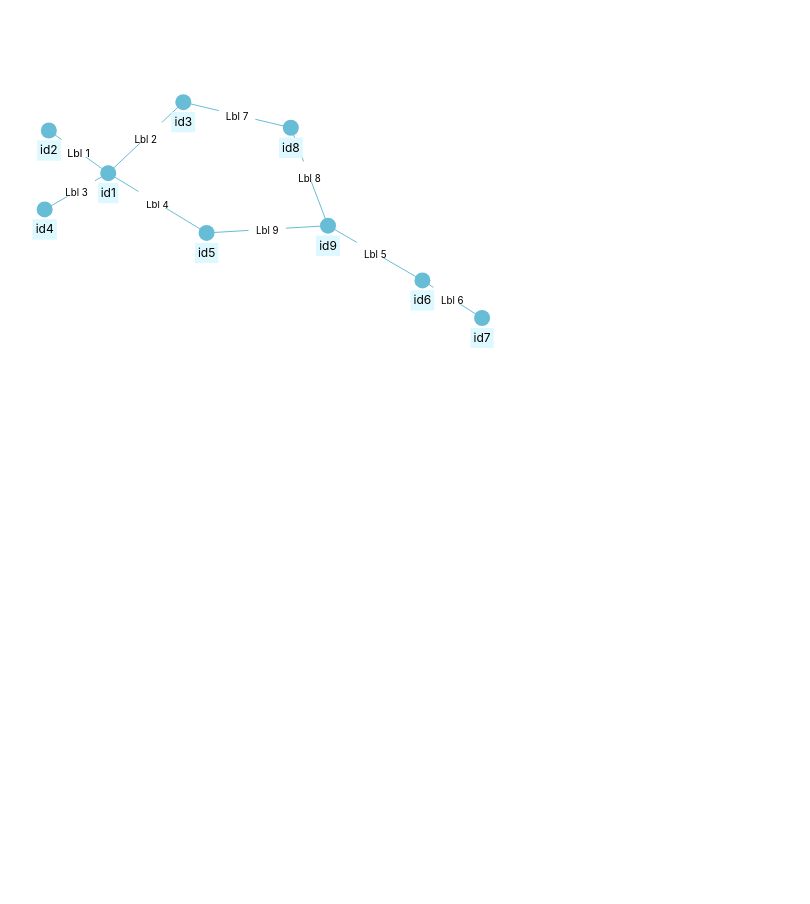
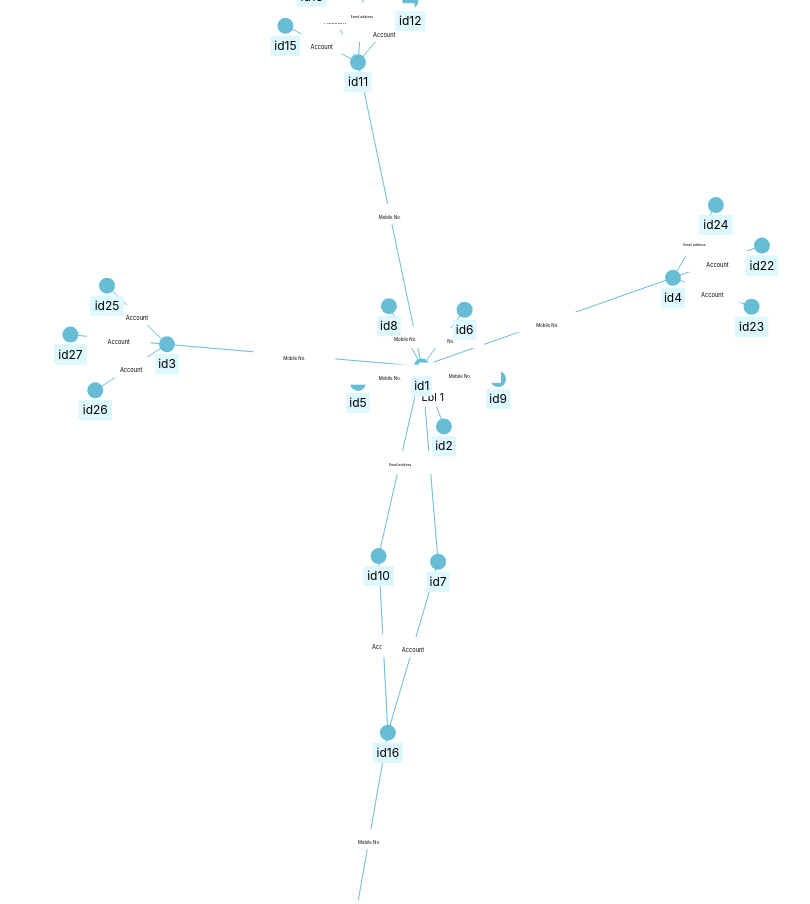
Before and after one commit to ShahidRasooll/apexCharts, a React (Create React App) app: page / in a window 1280 px wide. Shown: the whole page, without its empty margins (65-875 px from the left). Before the commit the page ends 800 px from the top, so only its background shows below. Built offline with nearby package versions, Linux system fonts and the light colour scheme.

Commit message:
[d3.js]: Added more dummy data and transition

```diff
--- a/package.json
+++ b/package.json
@@ -38,5 +38,10 @@
       "last 1 firefox version",
       "last 1 safari version"
     ]
+  },
+  "devDependencies": {
+    "autoprefixer": "^10.4.16",
+    "postcss": "^8.4.31",
+    "tailwindcss": "^3.3.3"
   }
 }
--- a/src/App.css
+++ b/src/App.css
@@ -1,3 +1,7 @@
 .App {
   text-align: center;
 }
+
+@tailwind base;
+@tailwind components;
+@tailwind utilities;
--- a/src/App.js
+++ b/src/App.js
@@ -1,33 +1,71 @@
 import './App.css';
 import React from 'react';
-import ApexChart from "./component/ApexChart";
-import ApexHorizontalBarChart from "./component/ApexHorizontalBarChart";
-import TransactionHistoryGraph from "./component/TransactionHistoryGraph";
 import NetworkGraph from "./component/NetworkGraph";
 
 const dummyData = {
     nodes: [
-        { id: 'Node 1', label: 'id1', group: 'Group 1' },
-        { id: 'Node 2', label: 'id2', group: 'Group 1' },
-        { id: 'Node 3', label: 'id3', group: 'Group 2' },
-        { id: 'Node 4', label: 'id4', group: 'Group 2' },
-        { id: 'Node 5', label: 'id5', group: 'Group 2' },
-        { id: 'Node 6', label: 'id6', group: 'Group 3' },
-        { id: 'Node 7', label: 'id7', group: 'Group 3' },
-        { id: 'Node 8', label: 'id8', group: 'Group 4' },
-        { id: 'Node 9', label: 'id9', group: 'Group 4' },
+        {id: 'Node 1', label: 'id1', group: 'Group 1'},
+        {id: 'Node 2', label: 'id2', group: 'Group 1'},
+        {id: 'Node 3', label: 'id3', group: 'Group 2'},
+        {id: 'Node 4', label: 'id4', group: 'Group 2'},
+        {id: 'Node 5', label: 'id5', group: 'Group 2'},
+        {id: 'Node 6', label: 'id6', group: 'Group 3'},
+        {id: 'Node 7', label: 'id7', group: 'Group 3'},
+        {id: 'Node 8', label: 'id8', group: 'Group 4'},
+        {id: 'Node 9', label: 'id9', group: 'Group 4'},
+        {id: 'Node 10', label: 'id10', group: 'Group 4'},
+        {id: 'Node 11', label: 'id11', group: 'Group 4'},
+        {id: 'Node 12', label: 'id12', group: 'Group 4'},
+        {id: 'Node 13', label: 'id13', group: 'Group 4'},
+        {id: 'Node 14', label: 'id14', group: 'Group 4'},
+        {id: 'Node 15', label: 'id15', group: 'Group 4'},
+        {id: 'Node 16', label: 'id16', group: 'Group 4'},
+        {id: 'Node 17', label: 'id17', group: 'Group 4'},
+        {id: 'Node 18', label: 'id18', group: 'Group 4'},
+        {id: 'Node 19', label: 'id19', group: 'Group 4'},
+        {id: 'Node 20', label: 'id20', group: 'Group 4'},
+        {id: 'Node 21', label: 'id21', group: 'Group 4'},
+        {id: 'Node 22', label: 'id22', group: 'Group 4'},
+        {id: 'Node 23', label: 'id23', group: 'Group 4'},
+        {id: 'Node 24', label: 'id24', group: 'Group 4'},
+        {id: 'Node 25', label: 'id25', group: 'Group 4'},
+        {id: 'Node 26', label: 'id26', group: 'Group 4'},
+        {id: 'Node 27', label: 'id27', group: 'Group 4'},
+        {id: 'Node 28', label: 'id28', group: 'Group 4'},
+        {id: 'Node 29', label: 'id29', group: 'Group 4'},
+        {id: 'Node 30', label: 'id30', group: 'Group 4'},
 
     ],
     links: [
-        { source: 'Node 1', target: 'Node 2', weight: 5, count: 2 ,label: 'Lbl 1'},
-        { source: 'Node 1', target: 'Node 3', weight: 3, count: 1, label: 'Lbl 2' },
-        { source: 'Node 1', target: 'Node 4', weight: 3, count: 1 , label: 'Lbl 3'},
-        { source: 'Node 1', target: 'Node 5', weight: 3, count: 1 , label: 'Lbl 4' },
-        { source: 'Node 9', target: 'Node 6', weight: 3, count: 1 , label: 'Lbl 5'},
-        { source: 'Node 6', target: 'Node 7', weight: 3, count: 1 , label: 'Lbl 6'},
-        { source: 'Node 3', target: 'Node 8', weight: 3, count: 1 , label: 'Lbl 7'},
-        { source: 'Node 8', target: 'Node 9', weight: 3, count: 1 , label: 'Lbl 8'},
-        { source: 'Node 5', target: 'Node 9', weight: 3, count: 1 , label: 'Lbl 9'},
+        {source: 'Node 1', target: 'Node 2', weight: 5, count: 2, label: 'Lbl 1'},
+        {source: 'Node 1', target: 'Node 3', weight: 3, count: 1, label: 'Mobile No.'},
+        {source: 'Node 1', target: 'Node 4', weight: 3, count: 1, label: 'Mobile No.'},
+        {source: 'Node 1', target: 'Node 5', weight: 3, count: 1, label: 'Mobile No.'},
+        {source: 'Node 1', target: 'Node 6', weight: 3, count: 1, label: 'Mobile No.'},
+        {source: 'Node 1', target: 'Node 7', weight: 3, count: 1, label: 'Email address'},
+        {source: 'Node 1', target: 'Node 8', weight: 3, count: 1, label: 'Mobile No.'},
+        {source: 'Node 1', target: 'Node 9', weight: 3, count: 1, label: 'Mobile No.'},
+        {source: 'Node 1', target: 'Node 9', weight: 3, count: 1, label: 'Mobile No.'},
+        {source: 'Node 1', target: 'Node 10', weight: 3, count: 1, label: 'Email address'},
+        {source: 'Node 1', target: 'Node 11', weight: 3, count: 1, label: 'Mobile No.'},
+        {source: 'Node 11', target: 'Node 12', weight: 3, count: 1, label: 'Account'},
+        {source: 'Node 11', target: 'Node 13', weight: 3, count: 1, label: 'Account'},
+        {source: 'Node 11', target: 'Node 14', weight: 3, count: 1, label: 'Email address'},
+        {source: 'Node 11', target: 'Node 15', weight: 3, count: 1, label: 'Account'},
+        {source: 'Node 10', target: 'Node 16', weight: 3, count: 1, label: 'Account'},
+        {source: 'Node 7', target: 'Node 16', weight: 3, count: 1, label: 'Account'},
+        {source: 'Node 16', target: 'Node 17', weight: 3, count: 1, label: 'Mobile No.'},
+        {source: 'Node 17', target: 'Node 18', weight: 3, count: 1, label: 'Email address'},
+        {source: 'Node 17', target: 'Node 19', weight: 3, count: 1, label: 'Account'},
+        {source: 'Node 17', target: 'Node 20', weight: 3, count: 1, label: 'Mule Account'},
+        {source: 'Node 17', target: 'Node 21', weight: 3, count: 1, label: 'Account'},
+        {source: 'Node 4', target: 'Node 22', weight: 3, count: 1, label: 'Account'},
+        {source: 'Node 4', target: 'Node 23', weight: 3, count: 1, label: 'Account'},
+        {source: 'Node 4', target: 'Node 24', weight: 3, count: 1, label: 'Email address'},
+        {source: 'Node 3', target: 'Node 25', weight: 3, count: 1, label: 'Account'},
+        {source: 'Node 3', target: 'Node 26', weight: 3, count: 1, label: 'Account'},
+        {source: 'Node 3', target: 'Node 27', weight: 3, count: 1, label: 'Account'},
+
 
     ],
 };
@@ -36,29 +74,8 @@ const dummyData = {
 const App = () => {
 
     return (
-        <div className="app">
-            <NetworkGraph data={dummyData} width={600} height={400}/>
-
-            {/*<div className="app" style={{ display: "flex", flexDirection: "row" }}>*/}
-            {/*    <div className="row" style={{ marginRight: "20px" }}>*/}
-            {/*        <div className="mixed-chart">*/}
-            {/*            <h1 style={{ marginLeft: "20px" }}>Historical Number of Alerts</h1>*/}
-            {/*            <ApexChart />*/}
-            {/*        </div>*/}
-            {/*    </div>*/}
-            {/*    <div className="row" style={{ marginRight: "20px" }}>*/}
-            {/*        <div className="mixed-chart">*/}
-            {/*            <h1 style={{ marginLeft: "20px" }}>Workload per user</h1>*/}
-            {/*            <ApexHorizontalBarChart />*/}
-            {/*        </div>*/}
-            {/*    </div>*/}
-            {/*</div>*/}
-            {/*<div className="row" style={{ marginRight: "20px" }}>*/}
-            {/*    <div className="mixed-chart">*/}
-            {/*        <h1 style={{ marginLeft: "20px" }}>Workload per user</h1>*/}
-            {/*        <TransactionHistoryGraph/>*/}
-            {/*    </div>*/}
-            {/*</div>*/}
+        <div className="app bg-red-400 w-full ">
+            <NetworkGraph data={dummyData} width={900} height={900}/>
 
         </div>
     );
--- a/src/component/NetworkGraph.js
+++ b/src/component/NetworkGraph.js
@@ -8,6 +8,7 @@ const NetworkGraph = ({ data, width, height }) => {
         if (!data) return;
 
         const svg = d3.select(svgRef.current);
+
 
         const nodes = data.nodes;
         const links = data.links;
@@ -38,7 +39,7 @@ const NetworkGraph = ({ data, width, height }) => {
             .append('rect')
             .attr('class', 'label-background')
             .attr('x', -20)
-            .attr('y', -15)
+            .attr('y', -10)
             .attr('width', 30)
             .attr('height', 20)
             .attr('fill', 'white');
@@ -106,28 +107,39 @@ const NetworkGraph = ({ data, width, height }) => {
 
                 const fontSize = Math.min(12, (40 / textWidth) * 12);
                 d3.select(this).style('font-size', `${fontSize}px`);
-            });
+            }
+            );
 
         simulation.on('tick', () => {
             link
+                .transition() // Apply a transition
+                .duration(80) // Set the duration of the transition in milliseconds
                 .attr('x1', (d) => d.source.x)
                 .attr('y1', (d) => d.source.y)
                 .attr('x2', (d) => d.target.x)
                 .attr('y2', (d) => d.target.y);
 
             linkLabels
+                .transition()
+                .duration(80)
                 .attr('x', (d) => (d.source.x + d.target.x) / 2)
                 .attr('y', (d) => (d.source.y + d.target.y) / 2);
 
             node
+                .transition()
+                .duration(80)
                 .attr('cx', (d) => d.x)
                 .attr('cy', (d) => d.y)
                 .attr('r', 8);
 
             nodeLabels
+                .transition()
+                .duration(80)
                 .attr('transform', (d) => `translate(${d.x},${d.y})`);
 
             linkLabels
+                .transition()
+                .duration(80)
                 .attr('transform', (d) => `translate(${(d.source.x + d.target.x) / 2},${(d.source.y + d.target.y) / 2})`);
         });
     }, [data, width, height]);
```
Also changed, not shown: 1 other file (tests, documents, lock files or other folders).
